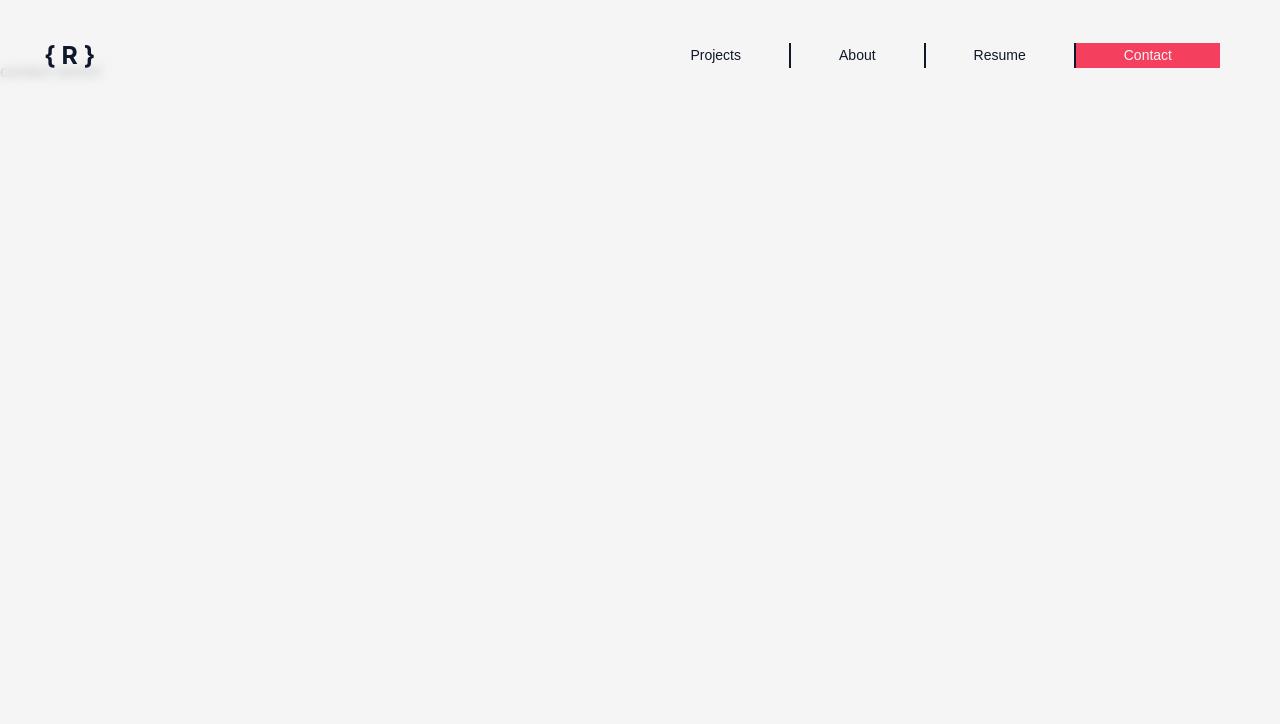
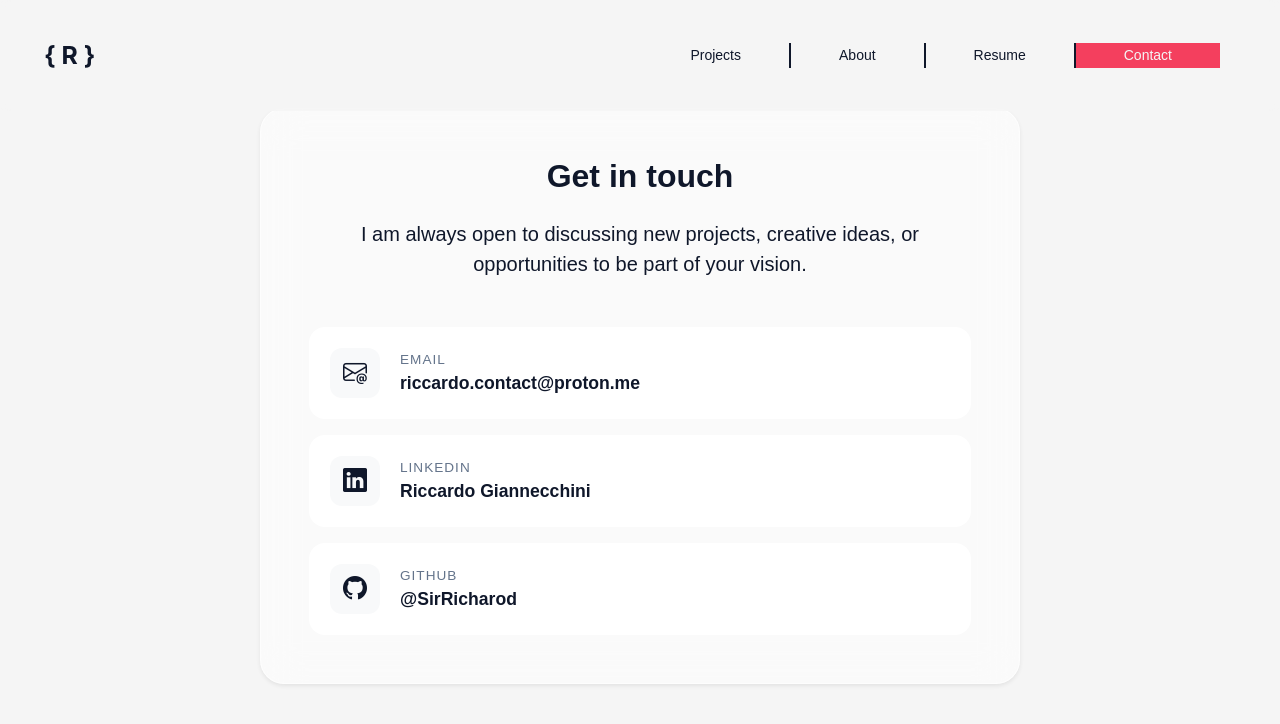
Before and after one commit to SirRicharod/portfolio, an Angular app: page /contact in a window 1280 px wide. Shown: the top 724 px of the page. Built offline with nearby package versions, Linux system fonts and the light colour scheme.

Commit message:
feat: implement contact section with dynamic contact items and styles

```diff
--- a/src/app/pages/contact/contact.css
+++ b/src/app/pages/contact/contact.css
@@ -0,0 +1,80 @@
+.contact-container {
+    background: rgba(255, 255, 255, 0.5);
+    backdrop-filter: blur(20px);
+    border: 1px solid rgba(255, 255, 255, 0.6);
+    border-radius: 1.5rem;
+    padding: 3rem;
+    color: var(--text-main);
+}
+
+.contact-list {
+    display: flex;
+    flex-direction: column;
+    gap: 1rem;
+}
+
+.contact-item {
+    display: flex;
+    align-items: center;
+    padding: 1.25rem;
+    background: white;
+    border-radius: 1rem;
+    text-decoration: none;
+    color: inherit;
+    transition: all 0.3s ease;
+    border: 1px solid transparent;
+}
+
+.contact-item:hover {
+    transform: translateX(10px);
+    color: var(--accent-primary);
+    box-shadow: 0 10px 20px rgba(13, 110, 253, 0.15) !important;
+    border: 1px solid rgba(13, 110, 253, 0.2) !important;
+}
+
+.icon-wrapper {
+    width: 50px;
+    height: 50px;
+    background: #f8f9fa;
+    border-radius: 12px;
+    display: flex;
+    align-items: center;
+    justify-content: center;
+    font-size: 1.5rem;
+    margin-right: 1.25rem;
+}
+
+.details {
+    display: flex;
+    flex-direction: column;
+    flex-grow: 1;
+}
+
+.label {
+    font-size: 0.85rem;
+    text-transform: uppercase;
+    letter-spacing: 1px;
+    color: var(--text-muted);
+}
+
+.value {
+    font-weight: 600;
+    font-size: 1.1rem;
+}
+
+.arrow {
+    font-size: 1.5rem;
+    opacity: 0;
+    transition: opacity 0.3s ease;
+}
+
+.contact-item:hover .arrow {
+    opacity: 1;
+}
+
+@media (max-width: 768px) {
+    .contact-container {
+        padding: 1.5rem;
+        margin: 0 1rem;
+    }
+}
--- a/src/app/pages/contact/contact.html
+++ b/src/app/pages/contact/contact.html
@@ -1 +1,26 @@
-<p>contact works!</p>
+<div class="container my-5">
+    <div class="row justify-content-center">
+        <div class="col-lg-8 contact-container shadow-sm">
+            <h2 class="fw-bold mb-4 text-center">Get in touch</h2>
+
+            <p class="text-center mb-5 lead">
+                I am always open to discussing new projects, creative ideas, or opportunities to be part of your vision.
+            </p>
+
+            <div class="contact-list">
+                @for (contact of contacts; track contact.label) {
+                <a [href]="contact.url" target="_blank" class="contact-item">
+                    <div class="icon-wrapper">
+                        <i class="bi" [ngClass]="contact.icon"></i>
+                    </div>
+                    <div class="details">
+                        <span class="label">{{ contact.label }}</span>
+                        <span class="value">{{ contact.value }}</span>
+                    </div>
+                    <i class="bi bi-arrow-right-short arrow"></i>
+                </a>
+                }
+            </div>
+        </div>
+    </div>
+</div>
--- a/src/app/pages/contact/contact.ts
+++ b/src/app/pages/contact/contact.ts
@@ -1,11 +1,25 @@
+// contact.ts
 import { Component } from '@angular/core';
+import { CommonModule } from '@angular/common';
+
+interface ContactInfo {
+  label: string;
+  value: string;
+  icon: string;
+  url: string;
+}
 
 @Component({
   selector: 'app-contact',
-  imports: [],
+  standalone: true,
+  imports: [CommonModule],
   templateUrl: './contact.html',
   styleUrl: './contact.css',
 })
 export class Contact {
-
+  public contacts: ContactInfo[] = [
+    { label: 'Email', value: 'riccardo.contact@proton.me', icon: 'bi-envelope-at', url: 'mailto:riccardo.contact@proton.me' },
+    { label: 'LinkedIn', value: 'Riccardo Giannecchini', icon: 'bi-linkedin', url: 'https://linkedin.com/in/riccardo-giannecchini' },
+    { label: 'GitHub', value: '@SirRicharod', icon: 'bi-github', url: 'https://github.com/SirRicharod' }
+  ];
 }
--- a/src/app/pages/resume/resume.css
+++ b/src/app/pages/resume/resume.css
@@ -23,4 +23,5 @@
 .milestone-card:hover {
     transform: translateY(-5px);
     box-shadow: 0 10px 20px rgba(13, 110, 253, 0.15) !important;
-    border: 1px solid rgba(13, 110, 253, 0.2) !important;}
+    border: 1px solid rgba(13, 110, 253, 0.2) !important;
+}
```
